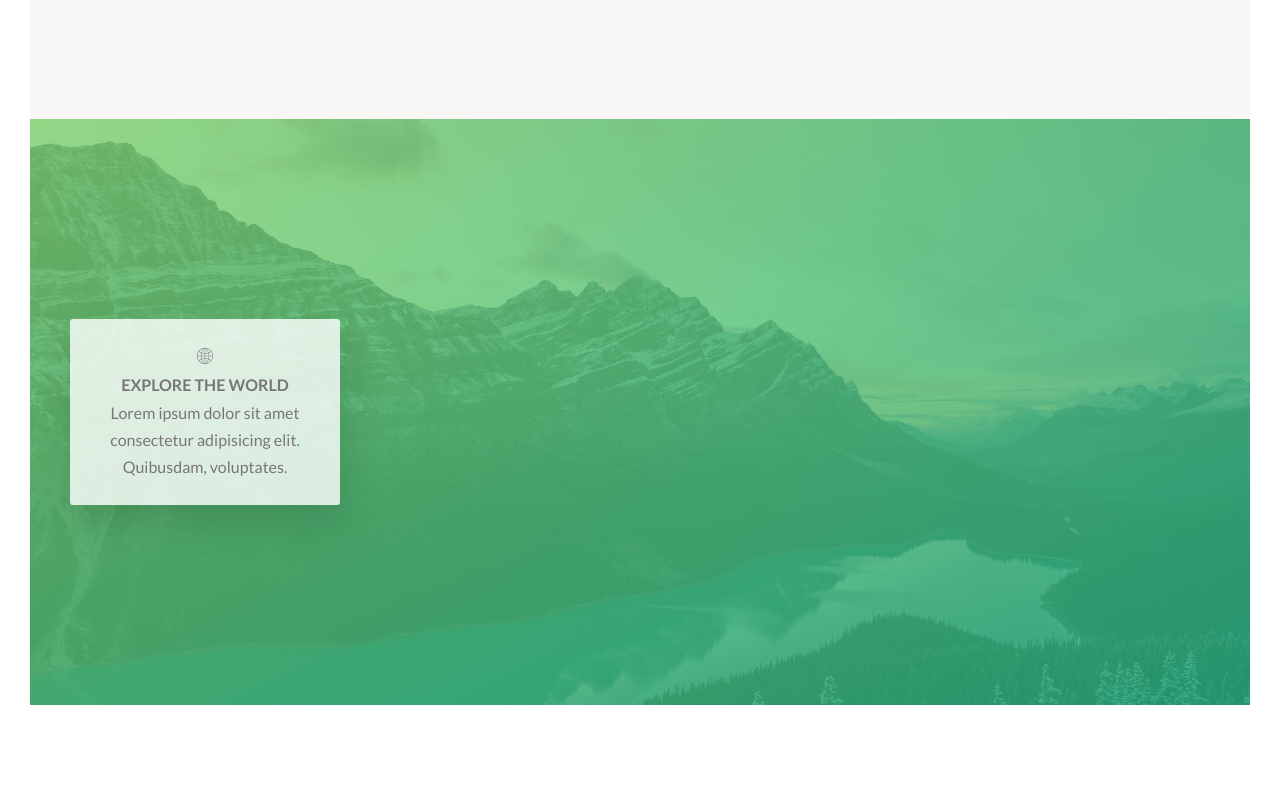
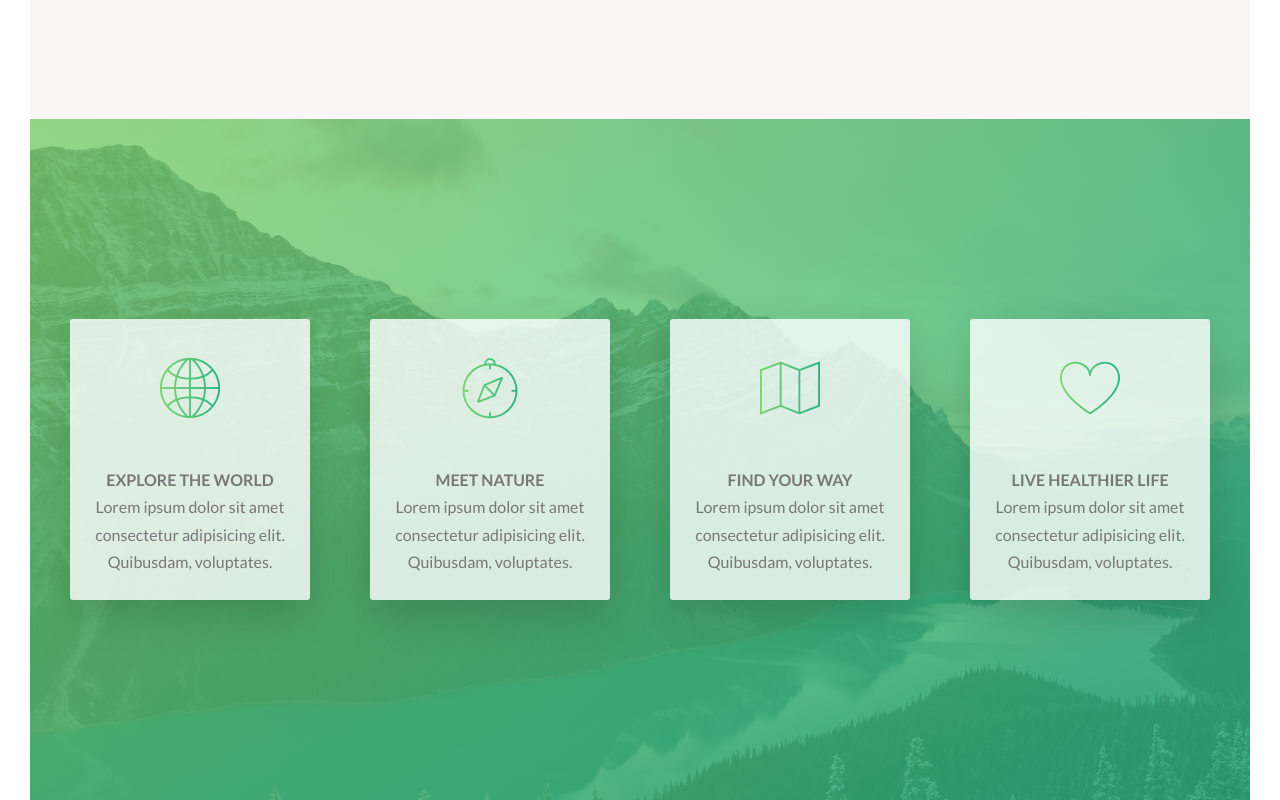
Before and after one commit to Ancientshield/advanced-css-course, a website: page Natours/starter/index.html in a window 1280 px wide. Shown: the part 1572-2372 px from the top of the page. Before the commit the page ends 2307 px from the top, so only its background shows below. Drawn offline with Linux system fonts and the light colour scheme.

Commit message:
correct error

```diff
--- a/Natours/starter/index.html
+++ b/Natours/starter/index.html
@@ -96,6 +96,36 @@
 							</p>
 						</div>
 					</div>
+					<div class="col-1-of-4">
+						<div class="feature-box">
+							<i class="feature-box__icon icon-basic-compass"></i>
+							<h3 class="heading-tertiary">Meet Nature</h3>
+							<p class="feature-box__text">
+								Lorem ipsum dolor sit amet consectetur adipisicing elit.
+								Quibusdam, voluptates.
+							</p>
+						</div>
+					</div>
+					<div class="col-1-of-4">
+						<div class="feature-box">
+							<i class="feature-box__icon icon-basic-map"></i>
+							<h3 class="heading-tertiary">Find Your Way</h3>
+							<p class="feature-box__text">
+								Lorem ipsum dolor sit amet consectetur adipisicing elit.
+								Quibusdam, voluptates.
+							</p>
+						</div>
+					</div>
+					<div class="col-1-of-4">
+						<div class="feature-box">
+							<i class="feature-box__icon icon-basic-heart"></i>
+							<h3 class="heading-tertiary">Live Healthier Life</h3>
+							<p class="feature-box__text">
+								Lorem ipsum dolor sit amet consectetur adipisicing elit.
+								Quibusdam, voluptates.
+							</p>
+						</div>
+					</div>
 				</div>
 			</section>
 		</main>
--- a/Natours/starter/sass/abstracts/_variables.scss
+++ b/Natours/starter/sass/abstracts/_variables.scss
@@ -15,4 +15,4 @@ $default-font-size: 1.6rem;
 // GRID
 $grid-width: 114rem;
 $gutter-vertical: 8rem;
-$gutter-horizontal: 2rem;
+$gutter-horizontal: 6rem;
--- a/Natours/starter/sass/components/_feature-box.scss
+++ b/Natours/starter/sass/components/_feature-box.scss
@@ -5,4 +5,22 @@
 	text-align: center;
 	border-radius: 3px;
 	box-shadow: 0 1.5rem 4rem rgba($color-black, 0.15);
+	transition: transform 0.3s;
+
+	&__icon {
+		font-size: 6rem;
+		margin-bottom: 2rem;
+		display: inline-block;
+		background-image: linear-gradient(
+			to right,
+			$color-primary-light,
+			$color-primary-dark
+		);
+		-webkit-background-clip: text;
+		color: transparent;
+	}
+
+	&:hover {
+		transform: translateY(-1.5rem) scale(1.03);
+	}
 }
--- a/Natours/starter/sass/layout/_grid.scss
+++ b/Natours/starter/sass/layout/_grid.scss
@@ -7,6 +7,7 @@
 	[class^='col-'] {
 		float: left;
 		&:not(:last-child) {
+			margin-right: $gutter-horizontal;
 			margin-bottom: $gutter-vertical;
 		}
 	}
```
Also changed, not shown: Natours/starter/css/style.css.
